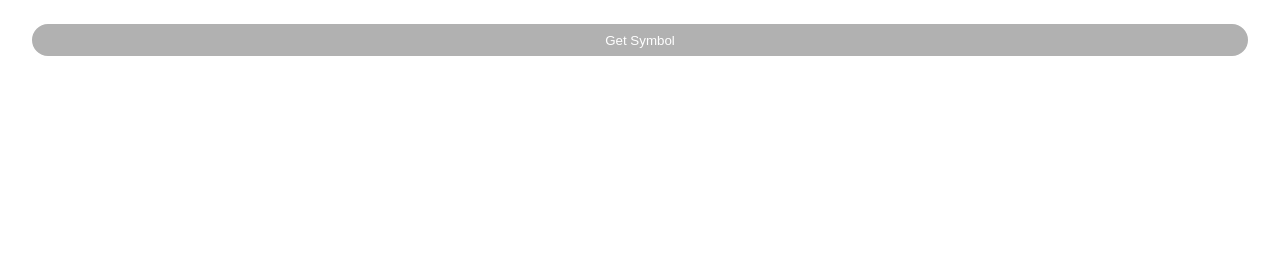
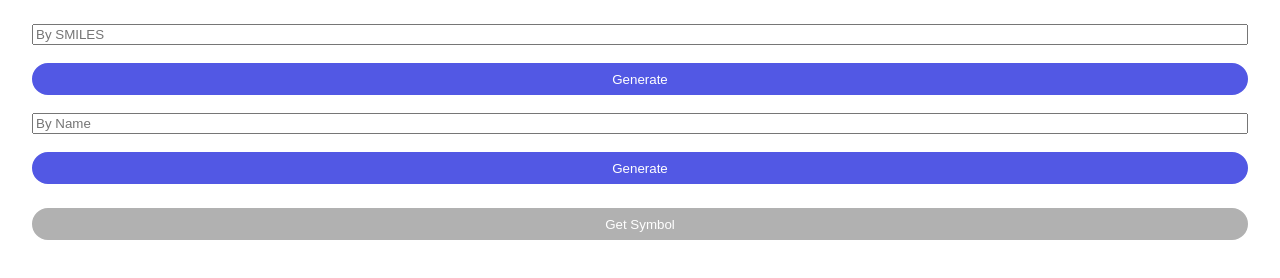
Before and after one commit to curlyLasagna/hackumbc2024, a website with bundled scripts: page src/index.html in a window 1280 px wide. Built offline with nearby package versions, Linux system fonts and the light colour scheme.

Commit message:
made some boxes

```diff
--- a/src/index.html
+++ b/src/index.html
@@ -38,6 +38,16 @@
         </style>
     </head>
     <body>
+        <div class="container">
+            <input type="text" placeholder="By SMILES" id="smilesInput" class = "input">
+            <br>
+            <button id = "displayCompound">Generate</button>
+            <br>
+            <input type="text" placeholder="By Name" id="nameInput" class = "input">
+            <br>
+            <button >Generate</button>
+
+        </div>
         <!--
             Please note that this document does not use the spectrum web components theme for Express.
             You may use "addOnUISdk.app.ui.theme" to get the current theme and style accordingly.
```
